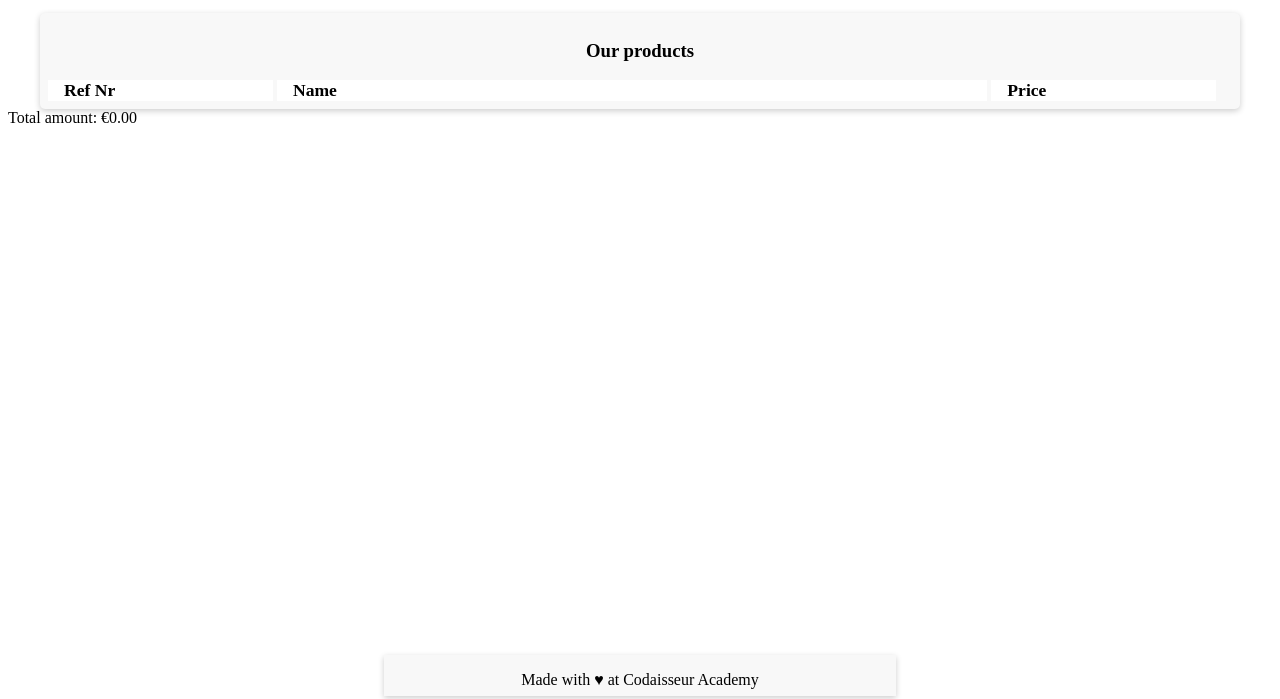
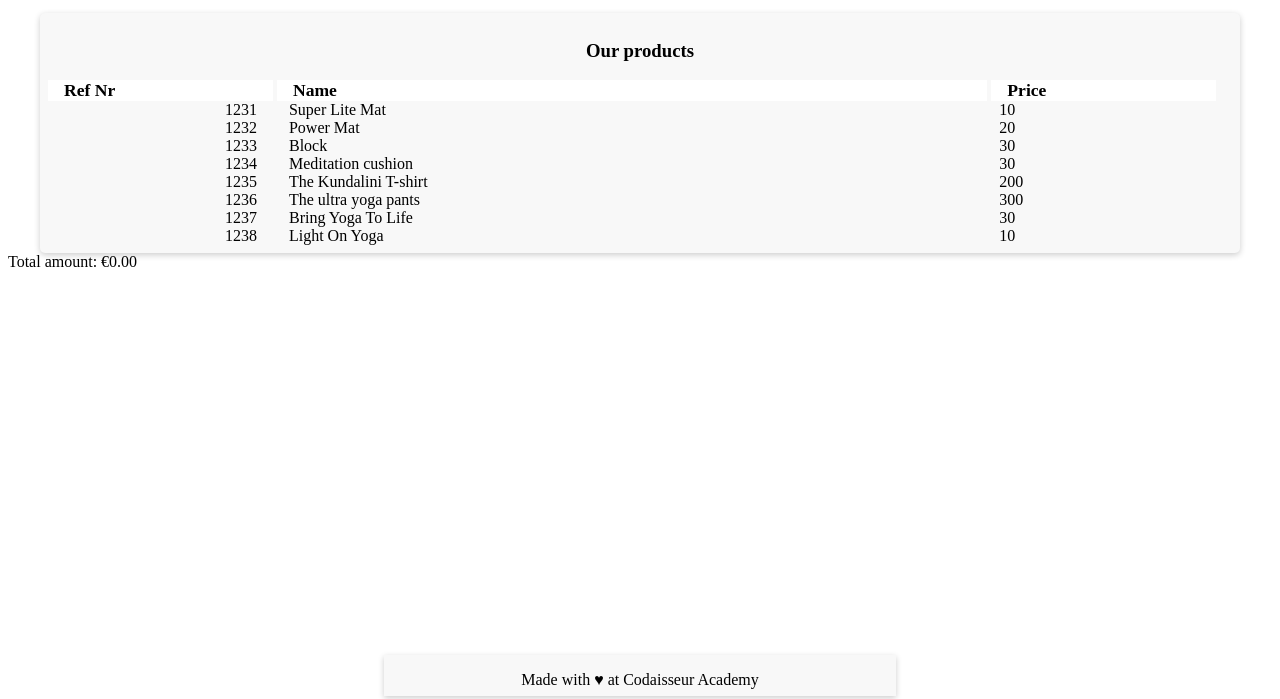
Before and after one commit to JunoJulius/yoga, a plain HTML site: page index.html in a window 1280 px wide. Shown: the part 101-800 px from the top of the page. Drawn offline with Linux system fonts and the light colour scheme.

Commit message:
added shoppingCart and product list

```diff
--- a/index.html
+++ b/index.html
@@ -2,7 +2,7 @@
 <html>
   <head>
     <meta charset="utf-8">
-    <title>Movie Recommendations</title>
+    <title>Yoga Supplies </title>
     <link href="styles.css" type="text/css" rel="stylesheet" />
     <script src="store.js"></script>
   </head>
--- a/store.js
+++ b/store.js
@@ -1,30 +1,42 @@
 // TODO:
-// var products = []
-var products = []
+// let products = []
+let products = [
+  { referenceNumber: 1231, name: "Super Lite Mat", price: 10 },
+  { referenceNumber: 1232, name: "Power Mat", price: 20 },
+  { referenceNumber: 1233, name: "Block", price: 30 },
+  { referenceNumber: 1234, name: "Meditation cushion", price: 30 },
+  { referenceNumber: 1235, name: "The Kundalini T-shirt", price: 200 },
+  { referenceNumber: 1236, name: "The ultra yoga pants", price: 300 },
+  { referenceNumber: 1237, name: "Bring Yoga To Life", price: 30 },
+  { referenceNumber: 1238, name: "Light On Yoga", price: 10 }
+]
 // Declare `shoppingCart`, something where you will be storing all products that the user buys.
+let shoppingCart = function() {
+
+}
 // Declare `products`, the different that you will be selling under each of the departments.
 
-var shopFromStore =  function () {
-  var refNr = askUserForReferenceNumber();
+let shopFromStore =  function () {
+  let refNr = askUserForReferenceNumber();
   // Add the product with the matching referenceNumber to the shoppingCart
 
   displayProductsFromShoppingCart();
 
   // calculate the total price of your cart, and use it:
-  displayTotalPrice(/*The variable holding the totol price*/);
+  displayTotalPrice(/*The letiable holding the totol price*/);
 
   // Ask the user if they want to continue shopping,
   // if yes, call this function again
   // if no, print the goodbye message
 };
 
-var displayProductsFromShoppingCart = function() {
+let displayProductsFromShoppingCart = function() {
   // iterate over the shoppingCart and display the contents
 
   // use the printProductsOnScreen function for inspiration
 };
 
-var askUserForReferenceNumber = function() {
+let askUserForReferenceNumber = function() {
   // Use window.prompt to ask the user a question and capture their response,
   // then, return the response from this function back to our caller
 };
@@ -33,28 +45,28 @@ var askUserForReferenceNumber = function() {
 // do not change the code below (but feel free to change it if your WHOLE project works!)
 //
 
-var displayTotalPrice = function (amount = 0) {
+let displayTotalPrice = function (amount = 0) {
   document.getElementById('total-price').innerText = amount;
 };
 
-var printProductsOnScreen = function () {
-  for(var product of products){
+let printProductsOnScreen = function () {
+  for(let product of products){
 
     // create elements for refNr, name, price, with a class and the proper innerText
-    var referenceNumberElement = document.createElement('span');
+    let referenceNumberElement = document.createElement('span');
     referenceNumberElement.className  = 'referenceNumber';
     referenceNumberElement.innerText = product.referenceNumber;
 
-    var nameElement = document.createElement('span');
+    let nameElement = document.createElement('span');
     nameElement.className  = 'name';
     nameElement.innerText = product.name;
 
-    var priceElement = document.createElement('span');
+    let priceElement = document.createElement('span');
     priceElement.className  = 'price';
     priceElement.innerText = product.price;
 
     // Wrap our just created elements in a div
-    var productElement = document.createElement('div');
+    let productElement = document.createElement('div');
     productElement.className = 'product';
 
     productElement.appendChild(referenceNumberElement);
@@ -68,7 +80,7 @@ var printProductsOnScreen = function () {
   }
 };
 
-var runApp = function () {
+let runApp = function () {
   printProductsOnScreen();
 
   shopFromStore();
```
